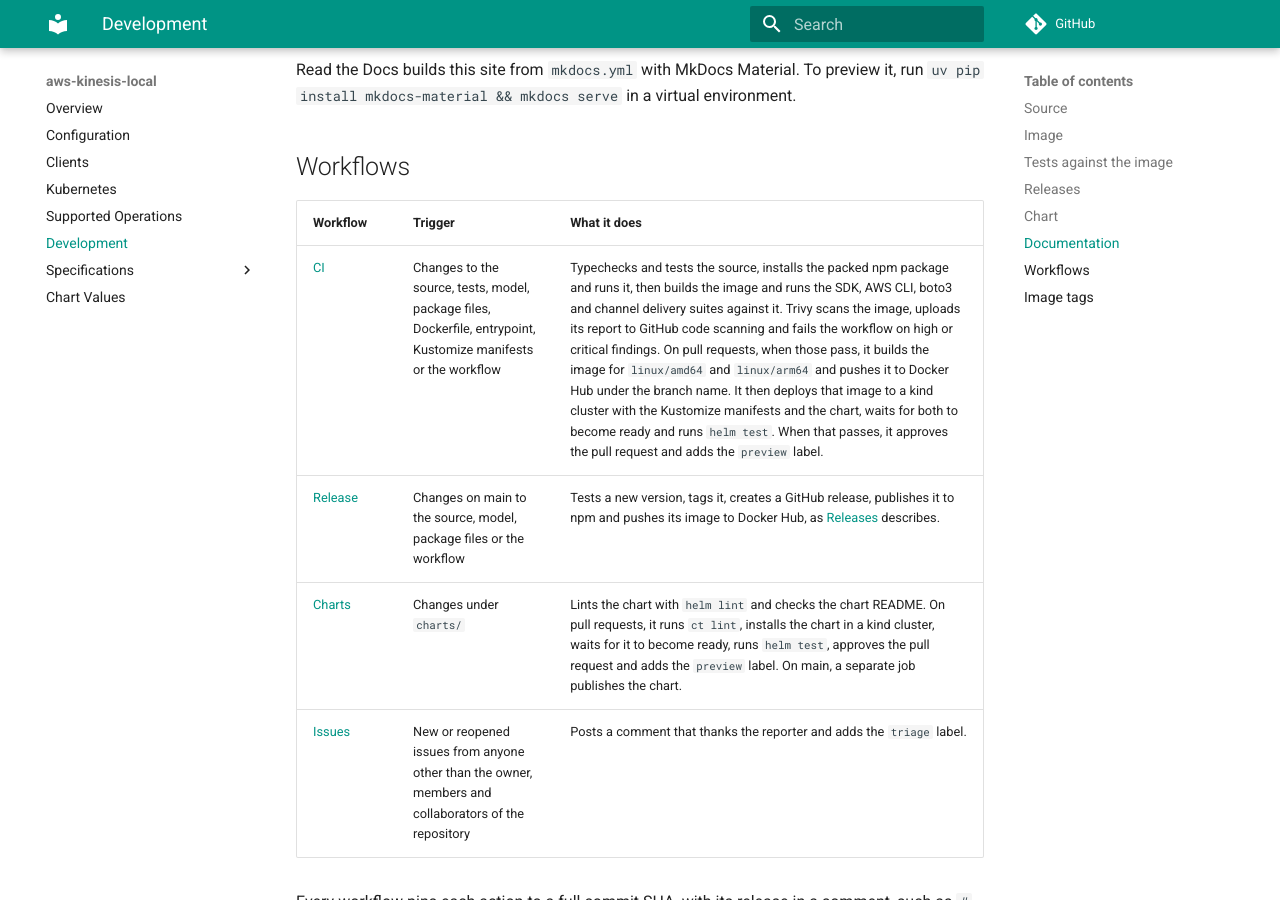
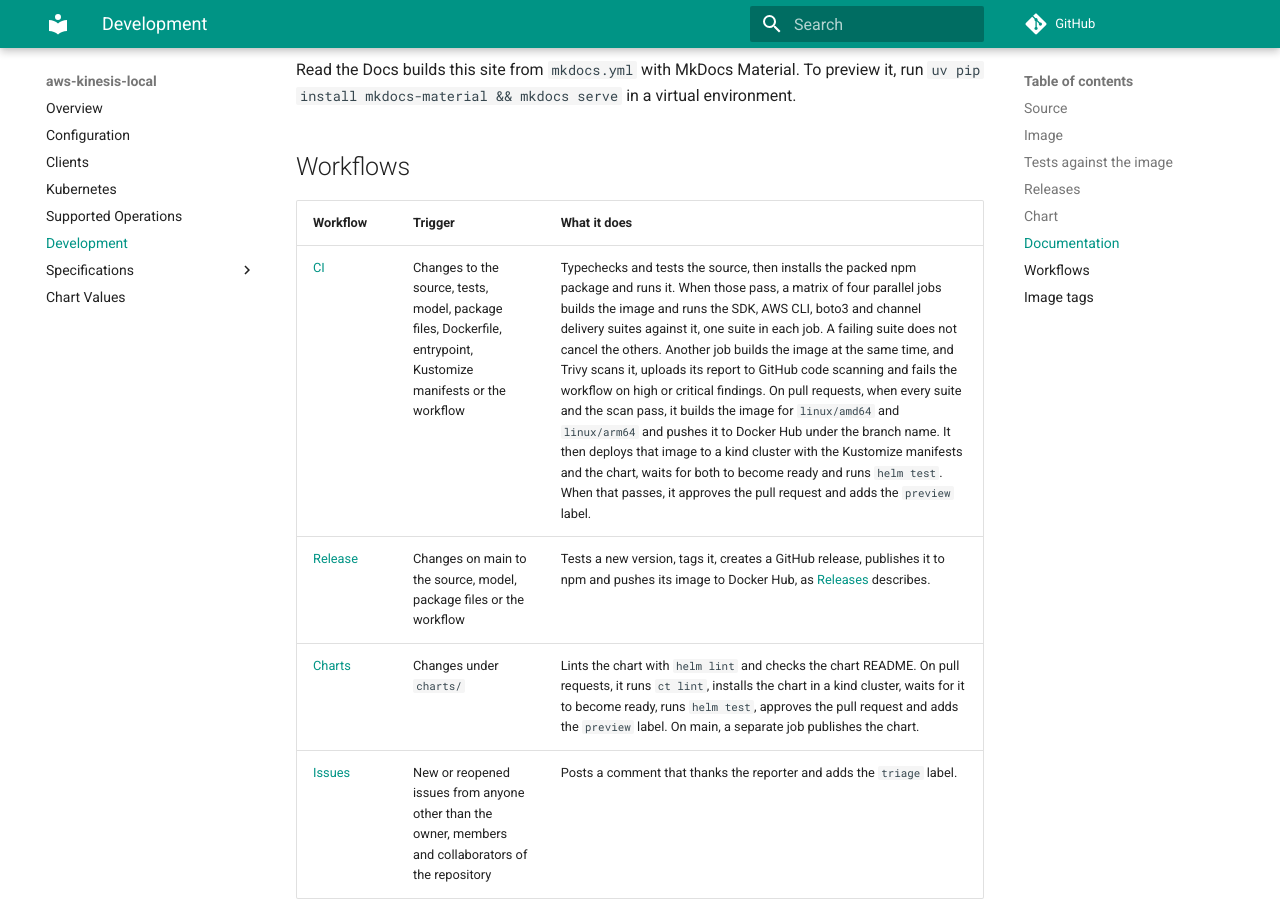
Before and after one commit to saidsef/aws-kinesis-local, an MkDocs documentation site: the page built from docs/development.md, in a window 1280 px wide and 900 px high, scrolled down 2722 px. Built offline with MkDocs 1.6.1 and Material for MkDocs 9.7.7, drawn with Linux system fonts in a browser that asks for light colours; comment, search, counter and statistics services are not loaded.

Commit message:
ci(workflows): run each suite against the image in its own job (#241)
The AWS SDK for JavaScript v3, AWS CLI, boto3 and channel delivery
suites each run in a matrix job of their own. Each suite reports its own
result. A failure in one suite does not cancel the others.

- The image job only builds the image and scans it with Trivy.
- Each suite job builds the image and sets up only the runtime its suite
  needs.
- The delivery suite starts its own containers and skips the shared one.
- The multi-arch build waits for the scan and every suite.
- docs/development.md describes the new jobs.
- The workflow parses, and each job has the intended needs and step
  conditions.

```diff
--- a/docs/development.md
+++ b/docs/development.md
@@ -88,7 +88,7 @@ Read the Docs builds this site from `mkdocs.yml` with MkDocs Material. To previe
 
 | Workflow | Trigger | What it does |
 | --- | --- | --- |
-| [CI](https://github.com/saidsef/aws-kinesis-local/blob/main/.github/workflows/ci.yml) | Changes to the source, tests, model, package files, Dockerfile, entrypoint, Kustomize manifests or the workflow | Typechecks and tests the source, installs the packed npm package and runs it, then builds the image and runs the SDK, AWS CLI, boto3 and channel delivery suites against it. Trivy scans the image, uploads its report to GitHub code scanning and fails the workflow on high or critical findings. On pull requests, when those pass, it builds the image for `linux/amd64` and `linux/arm64` and pushes it to Docker Hub under the branch name. It then deploys that image to a kind cluster with the Kustomize manifests and the chart, waits for both to become ready and runs `helm test`. When that passes, it approves the pull request and adds the `preview` label. |
+| [CI](https://github.com/saidsef/aws-kinesis-local/blob/main/.github/workflows/ci.yml) | Changes to the source, tests, model, package files, Dockerfile, entrypoint, Kustomize manifests or the workflow | Typechecks and tests the source, then installs the packed npm package and runs it. When those pass, a matrix of four parallel jobs builds the image and runs the SDK, AWS CLI, boto3 and channel delivery suites against it, one suite in each job. A failing suite does not cancel the others. Another job builds the image at the same time, and Trivy scans it, uploads its report to GitHub code scanning and fails the workflow on high or critical findings. On pull requests, when every suite and the scan pass, it builds the image for `linux/amd64` and `linux/arm64` and pushes it to Docker Hub under the branch name. It then deploys that image to a kind cluster with the Kustomize manifests and the chart, waits for both to become ready and runs `helm test`. When that passes, it approves the pull request and adds the `preview` label. |
 | [Release](https://github.com/saidsef/aws-kinesis-local/blob/main/.github/workflows/release.yml) | Changes on main to the source, model, package files or the workflow | Tests a new version, tags it, creates a GitHub release, publishes it to npm and pushes its image to Docker Hub, as [Releases](#releases) describes. |
 | [Charts](https://github.com/saidsef/aws-kinesis-local/blob/main/.github/workflows/charts.yml) | Changes under `charts/` | Lints the chart with `helm lint` and checks the chart README. On pull requests, it runs `ct lint`, installs the chart in a kind cluster, waits for it to become ready, runs `helm test`, approves the pull request and adds the `preview` label. On main, a separate job publishes the chart. |
 | [Issues](https://github.com/saidsef/aws-kinesis-local/blob/main/.github/workflows/issues.yml) | New or reopened issues from anyone other than the owner, members and collaborators of the repository | Posts a comment that thanks the reporter and adds the `triage` label. |
```
Also changed, not shown: 1 other file.
